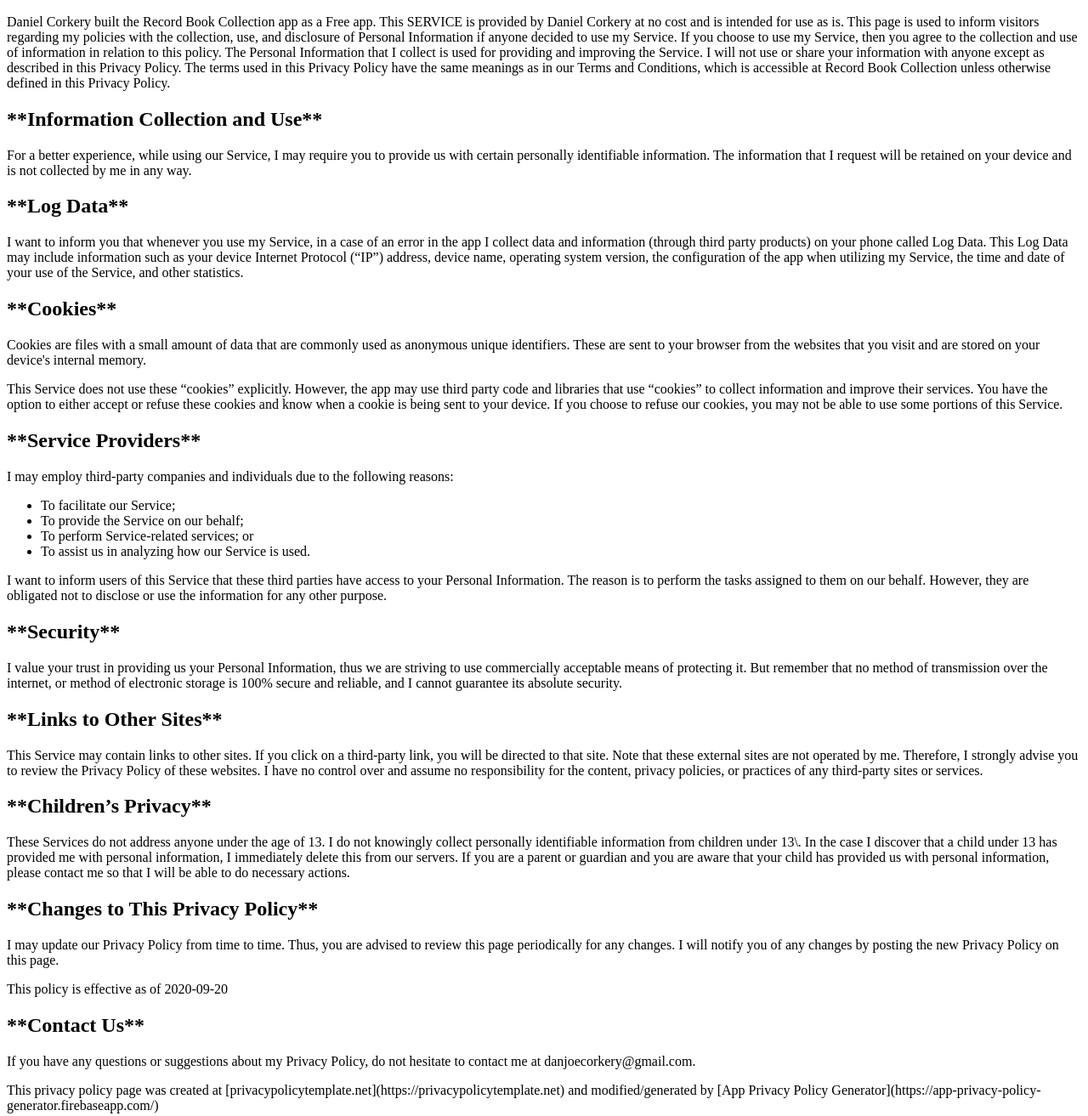
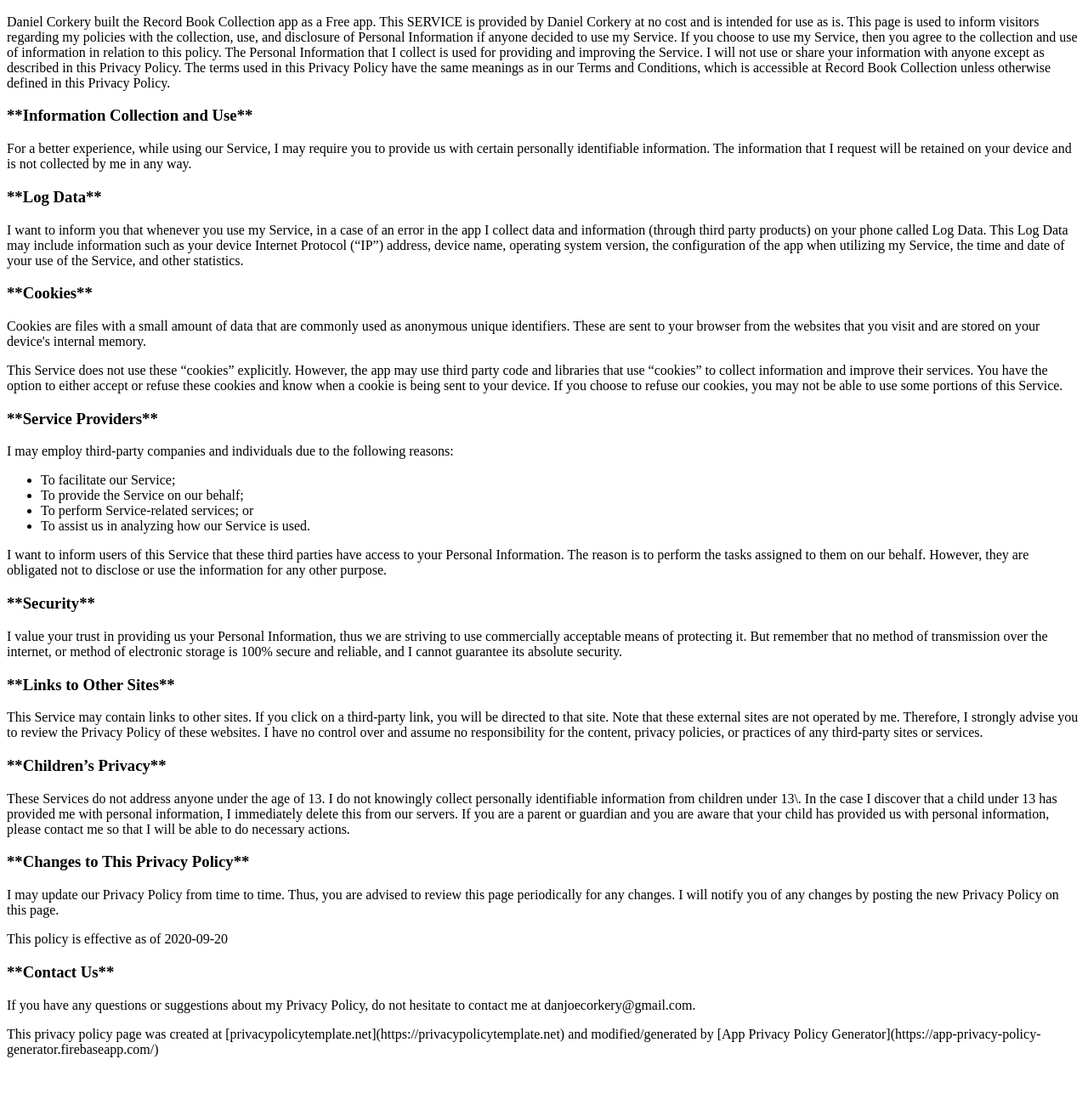
Before and after one commit to munster-red-dc/munster-red-dc.github.io, a plain HTML site: page index.html in a window 1280 px wide. Shown: the part 182-1495 px from the top of the page at 85% size. After the commit the page ends 1442 px from the top, so only its background shows below. Drawn offline with Linux system fonts and the light colour scheme.

Commit message:
Update index.html
Updated the headings HTML tags on the page

```diff
--- a/index.html
+++ b/index.html
@@ -14,18 +14,18 @@ providing and improving the Service. I will not use or share your information wi
 The terms used in this Privacy Policy have the same meanings as in our Terms and Conditions, which is accessible at Record Book Collection unless otherwise defined in this
 Privacy Policy.</p>
 
-<h2>**Information Collection and Use**</h2>
+<h3>**Information Collection and Use**</h3>
 
 <p>For a better experience, while using our Service, I may require you to provide us with certain personally identifiable information. The information that
 I request will be retained on your device and is not collected by me in any way.</p>
 
-<h2>**Log Data**</h2>
+<h3>**Log Data**</h3>
 
 <p>I want to inform you that whenever you use my Service, in a case of an error in the app I collect data and information (through third party products) on your phone
 called Log Data. This Log Data may include information such as your device Internet Protocol (“IP”) address, device name, operating system version, the configuration
 of the app when utilizing my Service, the time and date of your use of the Service, and other statistics.</p>
 
-<h2>**Cookies**</h2>
+<h3>**Cookies**</h3>
 
 <p>Cookies are files with a small amount of data that are commonly used as anonymous unique identifiers. These are sent to your browser from the websites that you visit
 and are stored on your device's internal memory.</p>
@@ -34,7 +34,7 @@ and are stored on your device's internal memory.</p>
 services. You have the option to either accept or refuse these cookies and know when a cookie is being sent to your device. If you choose to refuse our cookies, you may
 not be able to use some portions of this Service.</p>
 
-<h2>**Service Providers**</h2>
+<h3>**Service Providers**</h3>
 
 <p>I may employ third-party companies and individuals due to the following reasons:</p>
 
@@ -48,31 +48,31 @@ not be able to use some portions of this Service.</p>
 <p>I want to inform users of this Service that these third parties have access to your Personal Information. The reason is to perform the tasks assigned to them on our behalf.
 However, they are obligated not to disclose or use the information for any other purpose.</p>
 
-<h2>**Security**</h2>
+<h3>**Security**</h3>
 
 <p>I value your trust in providing us your Personal Information, thus we are striving to use commercially acceptable means of protecting it. But remember that no method of
 transmission over the internet, or method of electronic storage is 100% secure and reliable, and I cannot guarantee its absolute security.</p>
 
-<h2>**Links to Other Sites**</h2>
+<h3>**Links to Other Sites**</h3>
 
 <p>This Service may contain links to other sites. If you click on a third-party link, you will be directed to that site. Note that these external sites are not operated by me.
 Therefore, I strongly advise you to review the Privacy Policy of these websites. I have no control over and assume no responsibility for the content, privacy policies, or
 practices of any third-party sites or services.</p>
 
-<h2>**Children’s Privacy**</h2>
+<h3>**Children’s Privacy**</h3>
 
 <p>These Services do not address anyone under the age of 13. I do not knowingly collect personally identifiable information from children under 13\. In the case I discover
 that a child under 13 has provided me with personal information, I immediately delete this from our servers. If you are a parent or guardian and you are aware that
 your child has provided us with personal information, please contact me so that I will be able to do necessary actions.</p>
 
-<h2>**Changes to This Privacy Policy**</h2>
+<h3>**Changes to This Privacy Policy**</h3>
 
 <p>I may update our Privacy Policy from time to time. Thus, you are advised to review this page periodically for any changes. I will notify you of any changes by
 posting the new Privacy Policy on this page.</p>
 
 <p>This policy is effective as of 2020-09-20</p>
 
-<h2>**Contact Us**</h2>
+<h3>**Contact Us**</h3>
 
 <p>If you have any questions or suggestions about my Privacy Policy, do not hesitate to contact me at danjoecorkery@gmail.com.</p>
 
```
